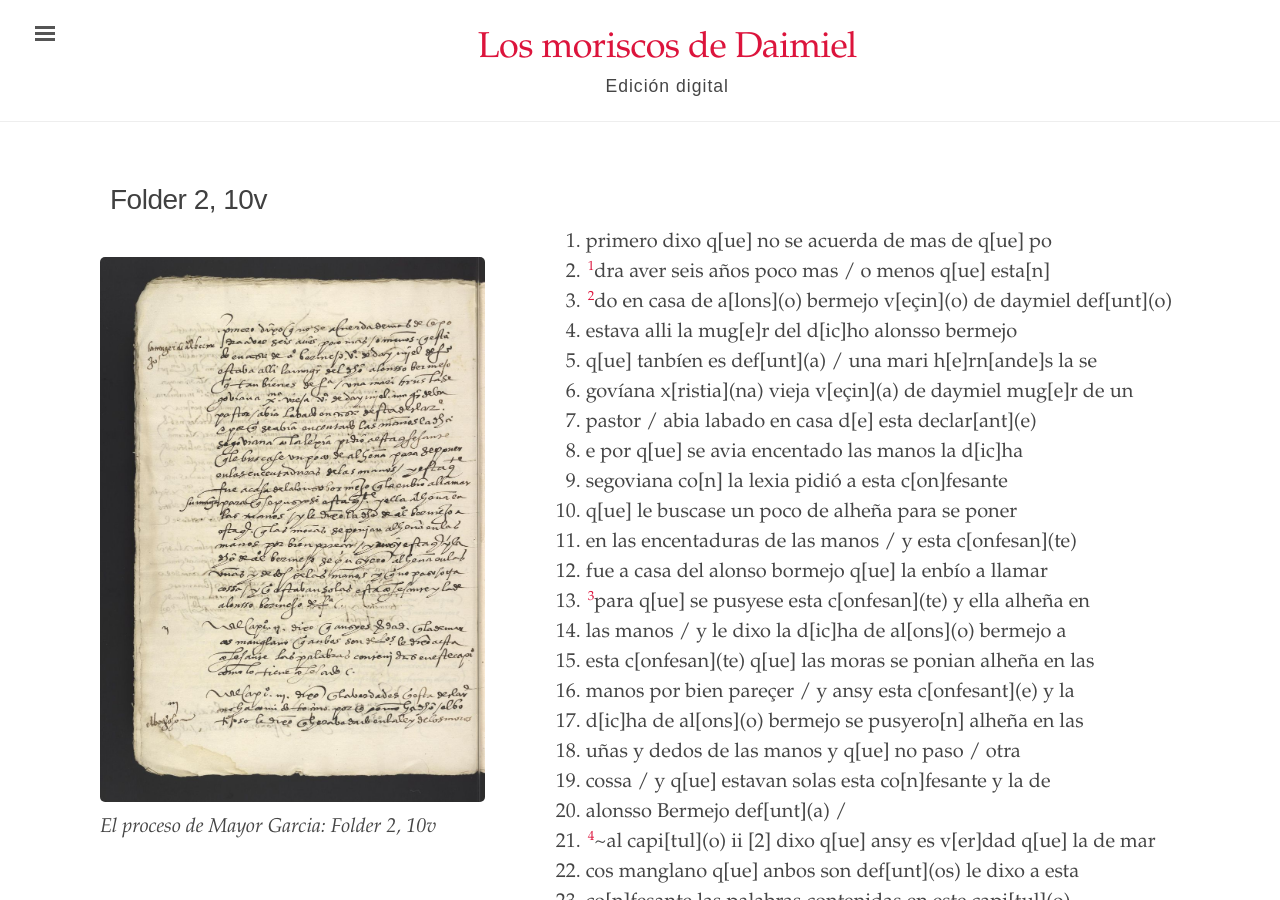
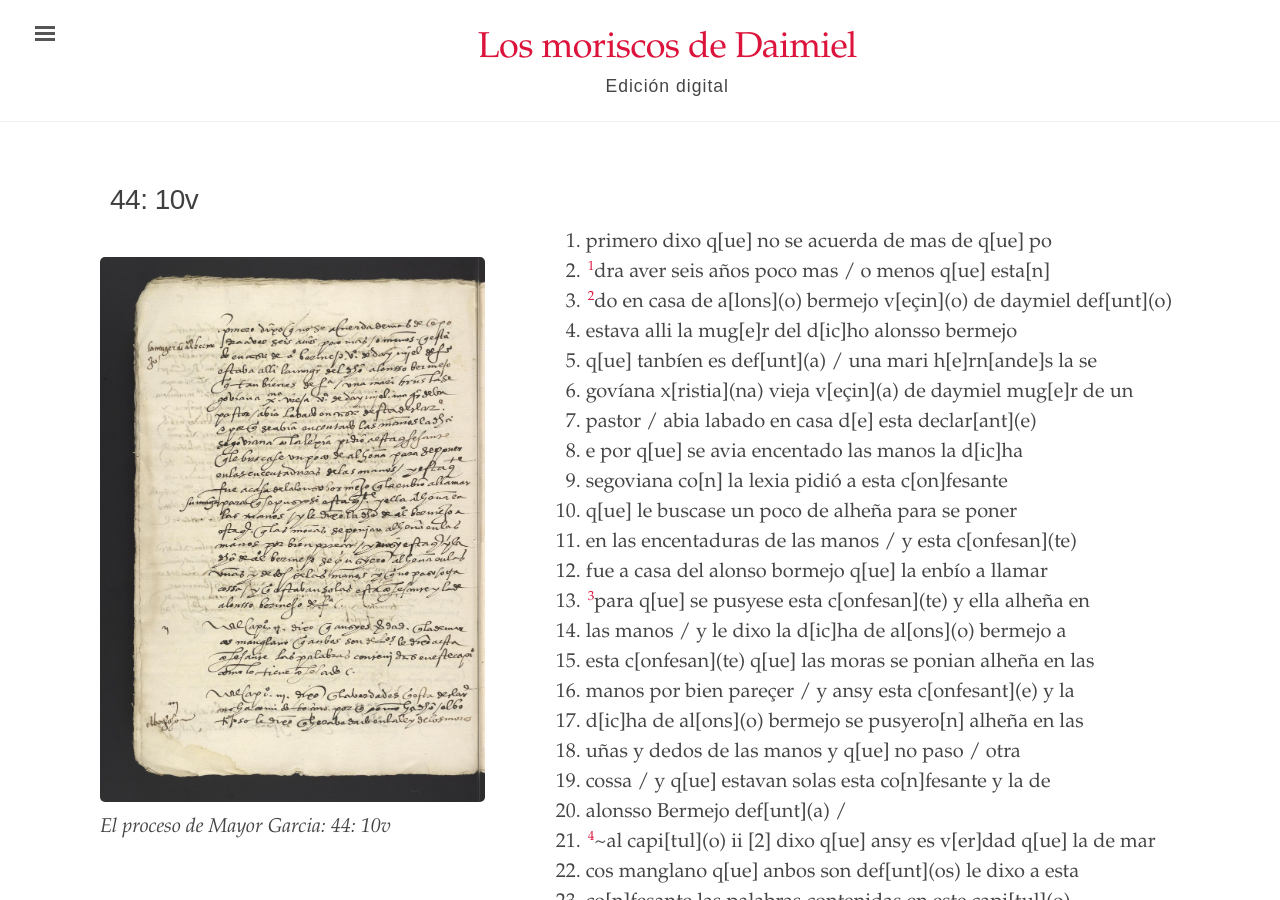
Before and after one commit to digbmc/moriscos-daimel, a Jekyll site: the page built from _texts/folder-2-10v.md, in a window 1280 px wide and 900 px high. Built offline with Jekyll 4.4.1, drawn with Linux system fonts in a browser that asks for light colours.

Commit message:
Update folder-2-10v.md

```diff
--- a/_texts/folder-2-10v.md
+++ b/_texts/folder-2-10v.md
@@ -1,6 +1,6 @@
 ---
 layout: manuscrito
-title: Folder 2, 10v
+title: "44: 10v"
 image: /assets/images/Folder_2_10v.jpg
 body_class: wide-page
 order: 20
```
